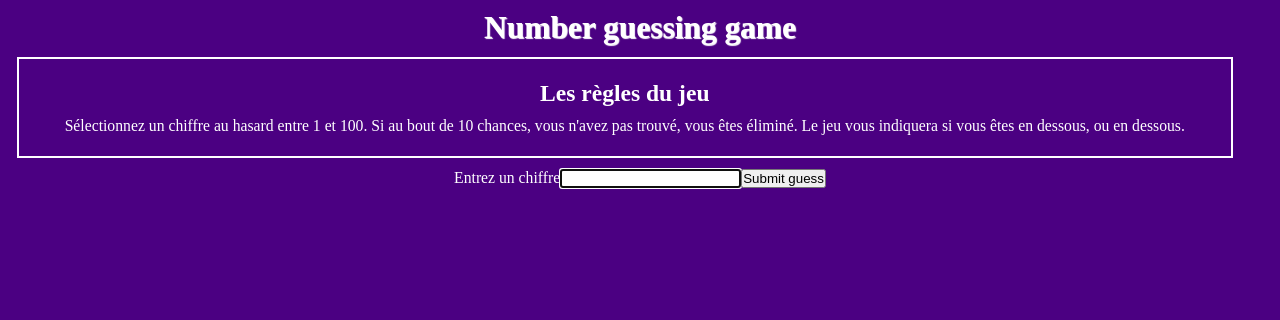
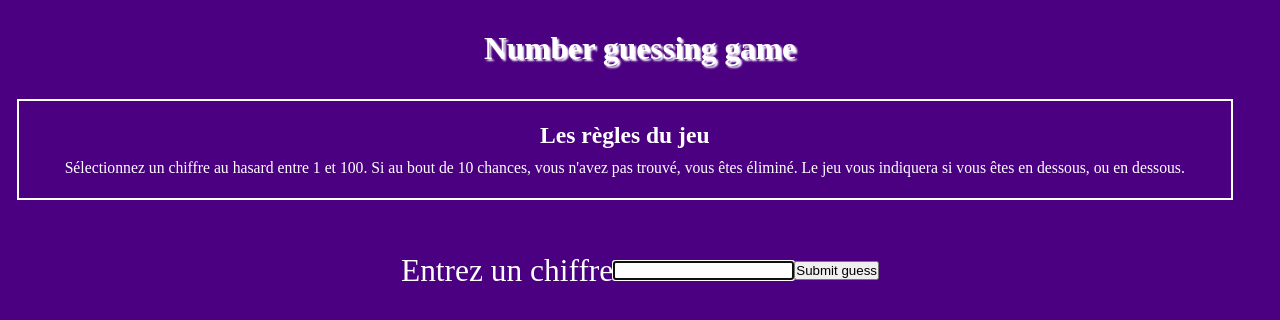
Before and after one commit to Amaranth01/Random-Number, a plain HTML site: page index.html in a window 1280 px wide. Drawn offline with Linux system fonts and the light colour scheme.

Commit message:
change style

```diff
--- a/style.index.css
+++ b/style.index.css
@@ -23,15 +23,15 @@ body {
     display: flex;
     justify-content: center;
     align-items: center;
-    text-shadow: white 1px 1px 1px;
+    text-shadow: white 2px 2px 2px;
     width: 100%;
-    margin-top: 1rem;
+    margin-top: 3rem;
 }
 
 #rules {
     margin-left: 1.6rem;
     width: 95%;
-    margin-top: 1rem;
+    margin-top: 3rem;
     padding: 2rem;
     border: white solid 2px;
     text-align: center;
@@ -46,7 +46,8 @@ h2 {
     justify-content: center;
     align-items: center;
     width: 100%;
-    margin-top: 1rem;
+    margin-top: 5rem;
+    font-size: 3rem;
 
 }
 
@@ -64,7 +65,7 @@ h2 {
     flex-wrap: wrap;
     margin-left: auto;
     margin-right: auto;
-    margin-top: 1rem;
+    margin-top: 2rem;
     width: 100%;
 }
 
@@ -76,12 +77,12 @@ h2 {
     margin-left: auto;
     margin-right: auto;
     width: 100%;
-    margin-top: 1rem;
+    margin-top: 2rem;
 }
 
 big {
     margin-left: auto;
     margin-right: auto;
     width: 100%;
-    margin-top: 1rem;
+    margin-top: 2rem;
 }
```
Also changed, not shown: index.html (+1 -1 lines).
